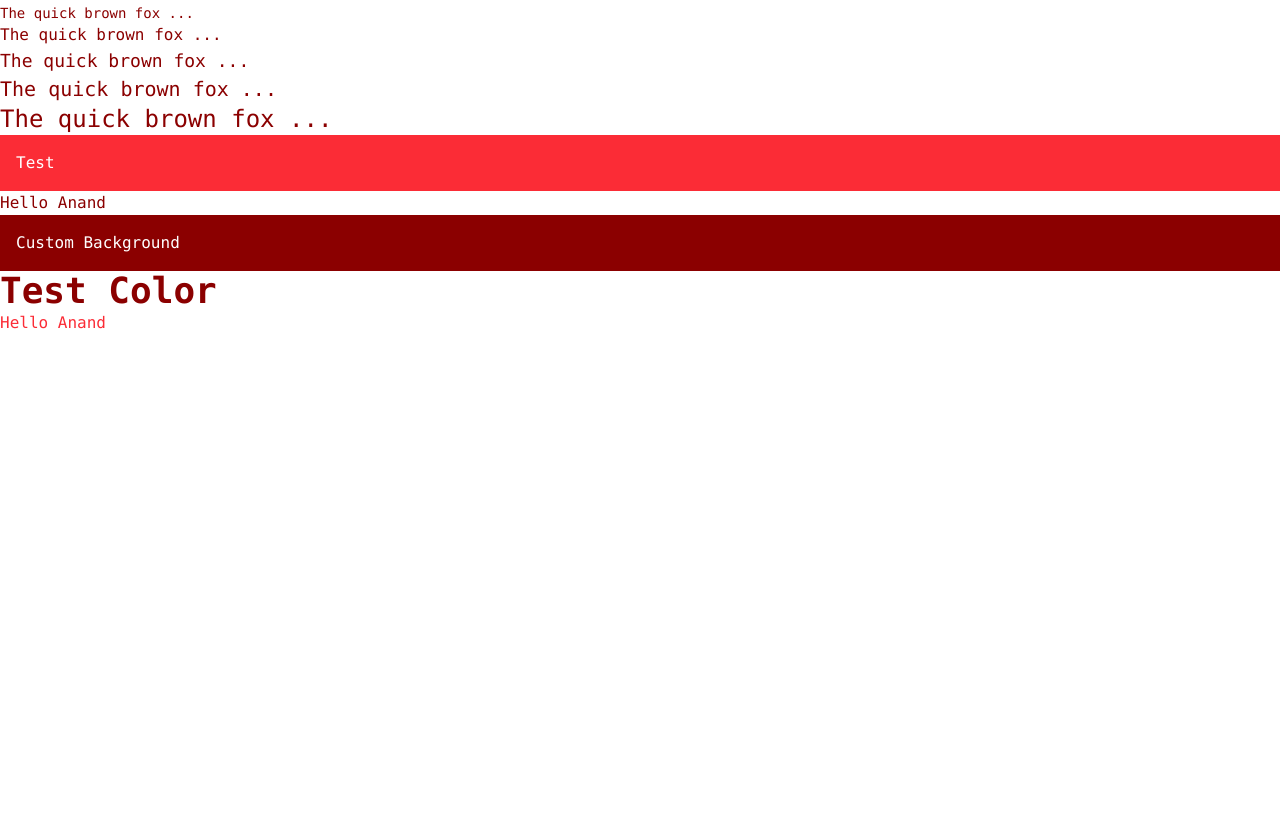
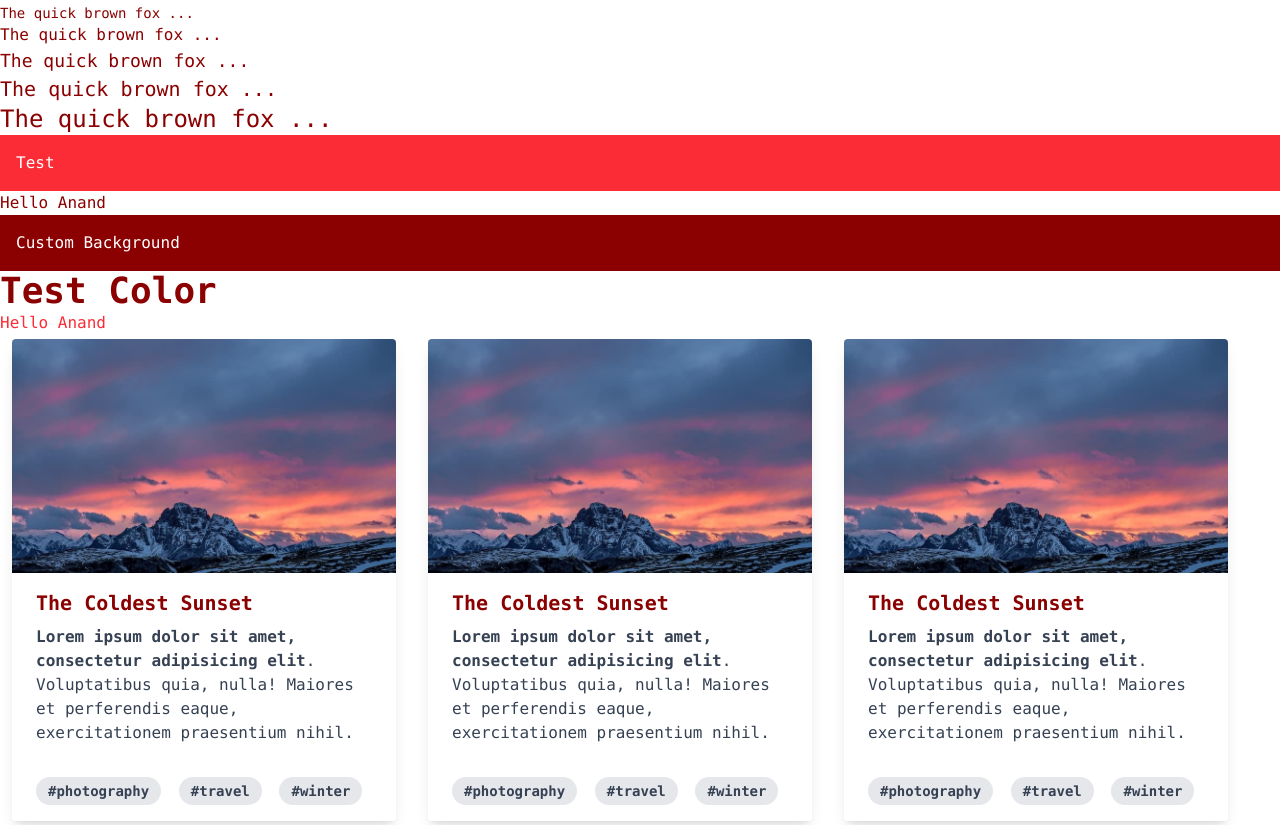
Before and after one commit to phadnisanand/tailwindcss, a website: page public/index.html in a window 1280 px wide. Shown: the part 769-1594 px from the top of the page. Before the commit the page ends 1104 px from the top, so only its background shows below. Drawn offline with Linux system fonts and the light colour scheme.

Commit message:
tailwind

```diff
--- a/public/index.html
+++ b/public/index.html
@@ -97,5 +97,52 @@
   Test Color
 </h1>
 <p class="text-green-500 sm:text-grey-300 md:text-red-500">Hello Anand</p>
+
+<div class="flex flex-col md:flex-row gap-4 p-4 mr-2 px-3 py-1  space-x-4">
+	<div class="max-w-sm rounded overflow-hidden shadow-lg bg-white object-cover w-full">
+	  <img class="w-full" src="/img/card-top.jpg" alt="Sunset in the mountains">
+	  <div class="px-6 py-4">
+		<div class="font-bold text-xl mb-2 border-gray-500">The Coldest Sunset</div>
+		<p class="text-gray-700 text-base">
+		  <span class="font-bold">Lorem ipsum dolor sit amet, consectetur adipisicing elit</span>. Voluptatibus quia, nulla! Maiores et perferendis eaque, exercitationem praesentium nihil.
+		</p>
+	  </div>
+	  <div class="px-6 pt-4 pb-2">
+		<span class="inline-block bg-gray-200 rounded-full px-3 py-1 text-sm font-semibold text-gray-700 mr-2 mb-2">#photography</span>
+		<span class="inline-block bg-gray-200 rounded-full px-3 py-1 text-sm font-semibold text-gray-700 mr-2 mb-2">#travel</span>
+		<span class="inline-block bg-gray-200 rounded-full px-3 py-1 text-sm font-semibold text-gray-700 mr-2 mb-2">#winter</span>
+	  </div>
+	</div>
+
+	<div class="max-w-sm rounded overflow-hidden shadow-lg bg-white object-cover w-full">
+	  <img class="w-full" src="/img/card-top.jpg" alt="Sunset in the mountains">
+	  <div class="px-6 py-4">
+		<div class="font-bold text-xl mb-2 border-gray-500">The Coldest Sunset</div>
+		<p class="text-gray-700 text-base">
+		  <span class="font-bold">Lorem ipsum dolor sit amet, consectetur adipisicing elit</span>. Voluptatibus quia, nulla! Maiores et perferendis eaque, exercitationem praesentium nihil.
+		</p>
+	  </div>
+	  <div class="px-6 pt-4 pb-2">
+		<span class="inline-block bg-gray-200 rounded-full px-3 py-1 text-sm font-semibold text-gray-700 mr-2 mb-2">#photography</span>
+		<span class="inline-block bg-gray-200 rounded-full px-3 py-1 text-sm font-semibold text-gray-700 mr-2 mb-2">#travel</span>
+		<span class="inline-block bg-gray-200 rounded-full px-3 py-1 text-sm font-semibold text-gray-700 mr-2 mb-2">#winter</span>
+	  </div>
+	</div>
+
+	<div class="max-w-sm rounded overflow-hidden shadow-lg bg-white object-cover w-full">
+	  <img class="w-full" src="/img/card-top.jpg" alt="Sunset in the mountains">
+	  <div class="px-6 py-4">
+		<div class="font-bold text-xl mb-2 border-gray-500">The Coldest Sunset</div>
+		<p class="text-gray-700 text-base">
+		  <span class="font-bold">Lorem ipsum dolor sit amet, consectetur adipisicing elit</span>. Voluptatibus quia, nulla! Maiores et perferendis eaque, exercitationem praesentium nihil.
+		</p>
+	  </div>
+	  <div class="px-6 pt-4 pb-2">
+		<span class="inline-block bg-gray-200 rounded-full px-3 py-1 text-sm font-semibold text-gray-700 mr-2 mb-2">#photography</span>
+		<span class="inline-block bg-gray-200 rounded-full px-3 py-1 text-sm font-semibold text-gray-700 mr-2 mb-2">#travel</span>
+		<span class="inline-block bg-gray-200 rounded-full px-3 py-1 text-sm font-semibold text-gray-700 mr-2 mb-2">#winter</span>
+	  </div>
+	</div>
+</div>
 </body>
 </html>
```
Also changed, not shown: public/img/card-top.jpg (added), public/styles.css.
